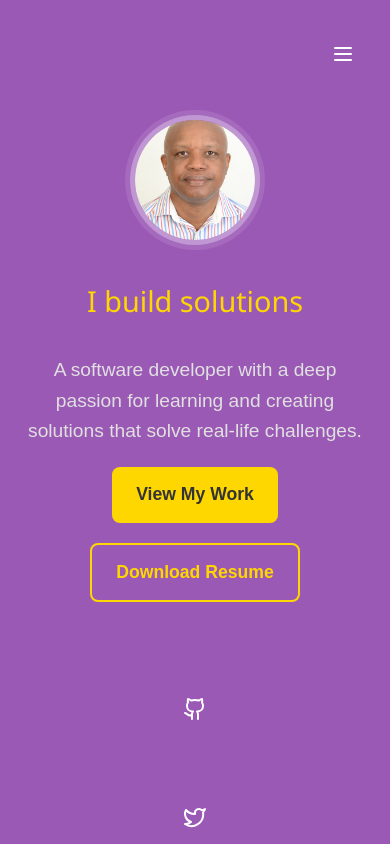
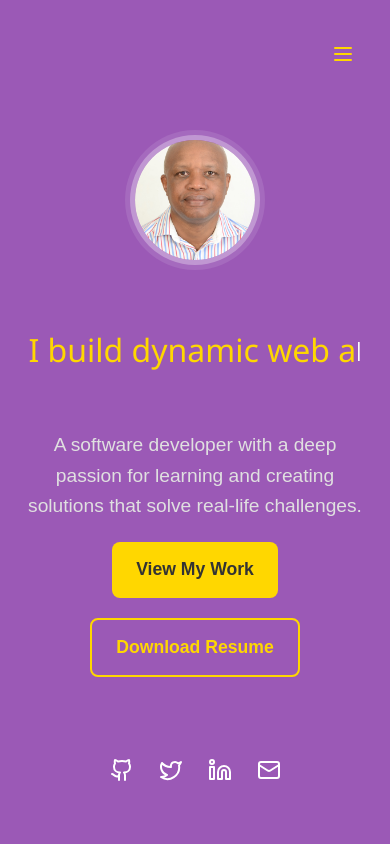
Before and after one commit to JKiboi/portfolio, a React (Create React App) app: page / in a window 390 px wide. Shown: the top 844 px of the page. Built offline with nearby package versions, Linux system fonts and the light colour scheme.

Commit message:
new commits

```diff
--- a/src/components/Navbar.js
+++ b/src/components/Navbar.js
@@ -1,4 +1,5 @@
-import { Menu, Home, Briefcase, GraduationCap, Mail, FileText, Sun, Moon } from 'lucide-react';
+//components/Navbar.js
+import { Menu, Home, Briefcase, GraduationCap, Mail, FileText, Sun, Moon, X } from 'lucide-react';
 import React, { useEffect, useState } from 'react';
 import { Link, useNavigate } from 'react-router-dom';
 import "../styles/Navbar.css";
@@ -10,15 +11,32 @@ const Navbar = () => {
    const navigate = useNavigate();
    const { theme, toggleTheme } = useTheme();
 
+   // Effect to close the navbar whenever the route changes
    useEffect(() => {
     setExpandNavbar(false);
    }, [navigate]);
 
+   // Effect to prevent scrolling when the mobile menu is open
+   useEffect(() => {
+    if (expandNavbar) {
+      document.body.style.overflow = 'hidden';
+    } else {
+      document.body.style.overflow = 'auto';
+    }
+    // Cleanup function to restore scrolling when component unmounts
+    return () => {
+      document.body.style.overflow = 'auto';
+    };
+  }, [expandNavbar]);
+
    return (
     <div className='navbar' id={expandNavbar ? "open" : "close"}>
       <div className='toggleButton'>
-        <button onClick={() => setExpandNavbar(prev => !prev)}>
-           <Menu />
+        <button
+          onClick={() => setExpandNavbar(prev => !prev)}
+          aria-label={expandNavbar ? 'Close navigation menu' : 'Open navigation menu'}
+        >
+           {expandNavbar ? <X /> : <Menu />}
         </button>
       </div>
       <div className='links'>
--- a/src/pages/Home.js
+++ b/src/pages/Home.js
@@ -1,3 +1,4 @@
+//pages/Home.js
 import React, { useEffect, useRef } from "react";
 import { Link } from "react-router-dom";
 import "../styles/Home.css";
@@ -17,13 +18,17 @@ const Home = () => {
     const typed = new Typed(el.current, {
       strings: [
         "Hi, I'm James Kiboi",
-        "A Full-Stack Developer.",
-        "I build solutions for real-world challenges.",
+        "I build dynamic web applications.",
+        "From concept to deployment, I bring ideas to life.",
+        "Specializing in the MERN stack.",
+        "Let's create something amazing together!"
       ],
       typeSpeed: 50,
-      backSpeed: 20,
+      backSpeed: 40,
       loop: true,
-      showCursor: false,
+      showCursor: true,
+      cursorChar: "|",
+      smartBackspace: true,
     });
 
     return () => {
@@ -37,11 +42,14 @@ const Home = () => {
   return (
     <div className="home">
       <div className="about">
+        <div className="about-content">
           <div className="developer-photo">
             <img src={developerPhoto} alt="Developer" />
           </div>
           <div className="about-text">
+            <div className="typed-container">
               <span ref={el} className="typed-text"></span>
+            </div>
             <p className="bio">
               A software developer with a deep passion for learning and creating
               solutions that solve real-life challenges.
@@ -60,6 +68,7 @@ const Home = () => {
             </div>
             <div className="prompt">
               <SocialLinks />
+            </div>
           </div>
         </div>
       </div>
--- a/src/pages/Projects.js
+++ b/src/pages/Projects.js
@@ -34,7 +34,7 @@ const Projects = () => {
 
   return (
     <div className="projects">
-      <h1>My Personal Projects</h1>
+      <h1> Projects </h1>
       <div className="filters">
         <input
           type="text"
--- a/src/styles/Home.css
+++ b/src/styles/Home.css
@@ -1,3 +1,4 @@
+/* styles/Home.css */
 .home {
   width: 100%;
   font-family: "Arial", sans-serif;
@@ -6,46 +7,39 @@
 
 .about {
   width: 100%;
-  min-height: calc(100vh - 100px); /* Use min-height for flexibility */
+  min-height: calc(100vh - 100px);
   display: flex;
-  flex-direction: column;
   justify-content: center;
   align-items: center;
   text-align: center;
   background-color: var(--secondary-color);
   color: var(--text-light);
-  padding: 20px;
+  padding: 40px 20px;
   box-sizing: border-box;
 }
 
-.typed-text {
-  font-family: "Segoe UI", Tahoma, Geneva, Verdana, sans-serif;
-  font-size: 4rem; /* Increased size */
-  color: #ffd700; /* Changed color to gold */
-  min-height: 100px; /* Ensure enough space for the text */
-  word-break: break-word; /* Allow long words to break */
-}
-
-.about .prompt {
-  width: 60%;
-  font-size: 1.5rem; /* Increased size */
-  margin-top: 20px; /* Add some space below the typed text */
+.about-content {
+  display: flex;
+  flex-direction: column;
+  align-items: center;
+  gap: 30px;
+  max-width: 1200px;
+  width: 100%;
 }
 
 .developer-photo {
-  width: 200px; /* Increased size */
-  height: 200px; /* Increased size */
+  width: 200px;
+  height: 200px;
   border-radius: 50%;
   overflow: hidden;
-  margin-bottom: 30px; /* Increased margin */
   box-shadow: 0 0 0 5px rgba(255, 255, 255, 0.3),
-    0 0 0 10px rgba(255, 255, 255, 0.1); /* Subtle white border effect */
-  transition: box-shadow 0.3s ease-in-out; /* Smooth transition for hover effects */
+    0 0 0 10px rgba(255, 255, 255, 0.1);
+  transition: box-shadow 0.3s ease-in-out;
 }
 
 .developer-photo:hover {
   box-shadow: 0 0 0 5px rgba(255, 255, 255, 0.5),
-    0 0 0 15px rgba(255, 255, 255, 0.2); /* Slightly larger shadow on hover */
+    0 0 0 15px rgba(255, 255, 255, 0.2);
 }
 
 .developer-photo img {
@@ -60,14 +54,28 @@
   align-items: center;
   justify-content: center;
   max-width: 800px;
-  margin-top: 20px;
+}
+
+.typed-container {
+  min-height: 120px; /* Allocate space for the typed text */
+  display: flex;
+  align-items: center;
+  justify-content: center;
+  width: 100%;
+}
+
+.typed-text {
+  font-family: "Segoe UI", Tahoma, Geneva, Verdana, sans-serif;
+  font-size: 3.5rem;
+  color: #ffd700;
+  word-break: break-word;
 }
 
 .bio {
   font-size: 1.2rem;
   margin: 20px 0;
   line-height: 1.6;
-  color: #e0e0e0; /* Lighter text for bio */
+  color: #e0e0e0;
   max-width: 600px;
 }
 
@@ -83,7 +91,7 @@
   padding: 12px 24px;
   font-size: 1.1rem;
   font-weight: bold;
-  background-color: #ffd700; /* Gold color to match typed text */
+  background-color: #ffd700;
   color: #333;
   border: none;
   border-radius: 8px;
@@ -108,9 +116,15 @@
   color: #333;
 }
 
+.prompt {
+  width: 60%;
+  font-size: 1.5rem;
+  margin-top: 20px;
+}
+
 .featured-projects {
   padding: 40px 20px;
-  background-color: var(--background-color); /* Use theme background */
+  background-color: var(--background-color);
   text-align: center;
 }
 
@@ -121,7 +135,7 @@
 }
 
 .skills {
-  font-size: 1.8rem; /* Increased size */
+  font-size: 1.8rem;
   width: 100%;
   display: flex;
   flex-direction: column;
@@ -133,95 +147,42 @@
 
 .skills h1 {
   color: var(--text-dark);
-  font-size: 2.5rem; /* Increased size */
+  font-size: 2.5rem;
 }
 
-.skills .list {
-  list-style: none;
-  width: 80%;
-  padding: 0;
-}
-
-.list .item {
-  margin-bottom: 15px;
-}
-
-.list span {
-  font-size: 1.2rem; /* Increased size */
-  display: block; /* Display on new line */
-  margin-top: 5px;
-}
-
-@media only screen and (min-width: 769px) {
-  .about {
+@media (min-width: 769px) {
+  .about-content {
     flex-direction: row;
-    gap: 50px;
-    padding: 40px;
-  }
-
-  .developer-photo {
-    margin-bottom: 0;
+    text-align: left;
   }
 
   .about-text {
     align-items: flex-start;
-    text-align: left;
+  }
+
+  .developer-photo {
+    flex-shrink: 0;
   }
 }
 
-@media only screen and (max-width: 1200px) {
+@media (max-width: 768px) {
   .typed-text {
-    font-size: 3.5rem;
+    font-size: 2.5rem;
   }
-  .about .prompt {
-    font-size: 1.3rem;
-    width: 80%;
-  }
-  .skills {
-    font-size: 1.5rem;
+
+  .developer-photo {
+    width: 150px;
+    height: 150px;
   }
 }
 
-@media only screen and (max-width: 768px) {
+@media (max-width: 480px) {
   .typed-text {
-    font-size: 2.5rem; /* Further reduced for tablets */
-    min-height: 80px;
+    font-size: 2rem;
   }
-  .about .prompt {
-    font-size: 1.1rem;
-    width: 90%;
-  }
+
   .developer-photo {
-    width: 150px; /* Smaller size for tablets */
-    height: 150px;
-    margin-bottom: 20px;
-  }
-  .skills {
-    font-size: 1.3rem;
+    width: 120px;
+    height: 120px;
   }
 }
-
-@media only screen and (max-width: 480px) {
-  .typed-text {
-    font-size: 1.8rem; /* Significantly reduced for mobile */
-    min-height: 60px;
-  }
-  .about .prompt {
-    font-size: 0.9rem;
-    width: 95%;
-  }
-  .developer-photo {
-    width: 120px; /* Even smaller for mobile */
-    height: 120px;
-    margin-bottom: 15px;
-  }
-  .skills h1 {
-    font-size: 2rem;
-  }
-  .skills .list span {
-    font-size: 0.9rem;
-  }
-  .list span {
-    font-size: 1rem;
-  }
-}
--- a/src/styles/Navbar.css
+++ b/src/styles/Navbar.css
@@ -1,3 +1,4 @@
+/* styles/Navbar.css */
 .navbar {
   width: 100%;
   height: 100px;
@@ -20,6 +21,8 @@
   margin: 20px;
   font-size: 1.5rem;
   transition: color 0.3s ease;
+  display: flex;
+  align-items: center;
 }
 
 .navbar a:hover {
@@ -36,104 +39,104 @@
   align-items: center;
   justify-content: center;
   padding: 0;
+  transition: color 0.3s ease;
 }
 
 .theme-toggle-button:hover {
   color: #ffd700;
 }
 
-.theme-toggle-button .nav-icon {
-  margin-right: 0; /* Remove margin for the icon within the button */
+.nav-icon {
+  margin-right: 8px;
 }
 
-.nav-icon{
-  margin-right: 8px;
-  font-size: 2rem;
-}
-
-
+/* --- MOBILE TOGGLE BUTTON STYLES --- */
 .toggleButton {
   width: 100%;
   height: 100px;
-  display: flex;
+  display: none; /* Hidden by default */
   align-items: center;
   justify-content: flex-end;
+}
+
+.toggleButton button {
+  margin-right: 20px;
+  background-color: transparent;
+  border: none;
+  color: #ffd700; /* Golden color for the icon */
+  cursor: pointer;
+  transition: transform 0.3s ease;
+  z-index: 1001; /* Ensure it's above other content */
+}
+
+.toggleButton button:hover {
+  transform: scale(1.1);
 }
 
 .toggleButton svg {
   font-size: 40px;
 }
 
-.toggleButton button {
-  margin-right: 20px;
-  background-color: transparent;
-  border: none;
-  color: var(--text-light);
-  cursor: pointer;
-  transition: color 0.3s ease; /* Transition for button color */
-}
-
-  .toggleButton button:hover {
-    color: #ffd700; /* Example color on hover */
-}
-
+/* --- MOBILE MENU OPEN STATE --- */
 #open {
   height: 100vh;
 }
 
 #open .links {
+  position: fixed; /* Take up the full screen */
+  top: 0;
+  left: 0;
+  width: 100%;
+  height: 100%;
+  background: var(--secondary-color);
   flex-direction: column;
-  justify-content: flex-start;
-  margin-top: 100px;
+  justify-content: center; /* Center links vertically */
+  align-items: center; /* Center links horizontally */
+  gap: 20px;
 }
 
 #open a {
-  width: 100%;
-  text-align: center;
+  font-size: 2rem;
+  color: #ffd700;
 }
 
+/* --- RESPONSIVE DESIGN --- */
+
+/* For tablets and smaller devices */
 @media only screen and (max-width: 900px) {
   .navbar a {
-    width: 70px;
+    margin: 15px;
+    font-size: 1.2rem;
   }
 }
 
+/* For mobile devices */
 @media only screen and (max-width: 600px) {
   .toggleButton {
-    display: flex;
+    display: flex; /* Show the button on mobile */
   }
-  #close a {
+
+  /* Hide the links in the nav bar when closed on mobile */
+  #close .links {
     display: none;
   }
 }
 
-@media only screen and (min-width: 600px) {
-  .toggleButton {
-    display: none;
-  }
-
-  .hiddenLinks {
-    display: none;
-  }
-
+/* For desktop devices */
+@media only screen and (min-width: 601px) {
   #open {
-    height: 80px;
+    height: 100px; /* Reset height for desktop */
   }
 
   #open .links {
+    position: static; /* Revert positioning */
     flex-direction: row;
+    justify-content: center;
+    background: transparent;
+  }
+
+  #open a {
+    font-size: 1.5rem; /* Revert font size */
+    color: var(--text-light); /* Revert color */
   }
 }
-@media screen and (max-width:480px){
-   .links {
-    text-decoration: none;
-    margin: 10px 5px;
-    flex-direction: column;
-
-  }
-  .links a{
-    color:gold;
-    font-size: 20px;
-  }
-
-}
--- a/src/styles/Projects.css
+++ b/src/styles/Projects.css
@@ -1,9 +1,17 @@
-.projects .projectTitle {
+.projects {
+  width: 100%;
+  display: flex;
+  flex-direction: column;
+  align-items: center;
+}
+
+.projects h1 {
   text-align: center;
-  color: var(--text-dark); /* Using CSS variable */
-  font-size: 3rem;
-  font-weight: bolder;
-  margin-bottom: 25px;
+  color: var(--text-dark);
+  font-size: 2.5rem;
+  font-weight: bold;
+  margin: 1.5rem 0;
+  width: 100%;
 }
 
 .filters {
@@ -134,6 +142,11 @@
 }
 
 @media only screen and (max-width: 768px) {
+  .projects h1 {
+    font-size: 2rem;
+    margin: 1rem 0;
+  }
+
   .projectList {
       grid-template-columns: repeat(auto-fit, minmax(280px, 1fr));
   }
@@ -144,6 +157,11 @@
 }
 
 @media only screen and (max-width: 480px) {
+  .projects h1 {
+    font-size: 1.8rem;
+    margin: 0.8rem 0;
+  }
+
   .projectList {
     width: 100%;
     padding: 8px;
--- a/src/styles/SocialLinks.css
+++ b/src/styles/SocialLinks.css
@@ -17,12 +17,14 @@
 
   @media only screen and (max-width: 768px) {
       .social-links {
-          flex-direction: column;
-          align-items: center;
+          flex-direction: row;
+          justify-content: center;
+          gap: 15px;
+          flex-wrap: wrap;
       }
 
       .social-links a {
-          font-size: 2rem;
-          margin: 15px 0;
+          font-size: 1.8rem;
+          margin: 5px;
       }
   }
```
Also changed, not shown: 1 other file (tests, documents, lock files or other folders). Lines whose indentation alone changed are shown as unchanged.
